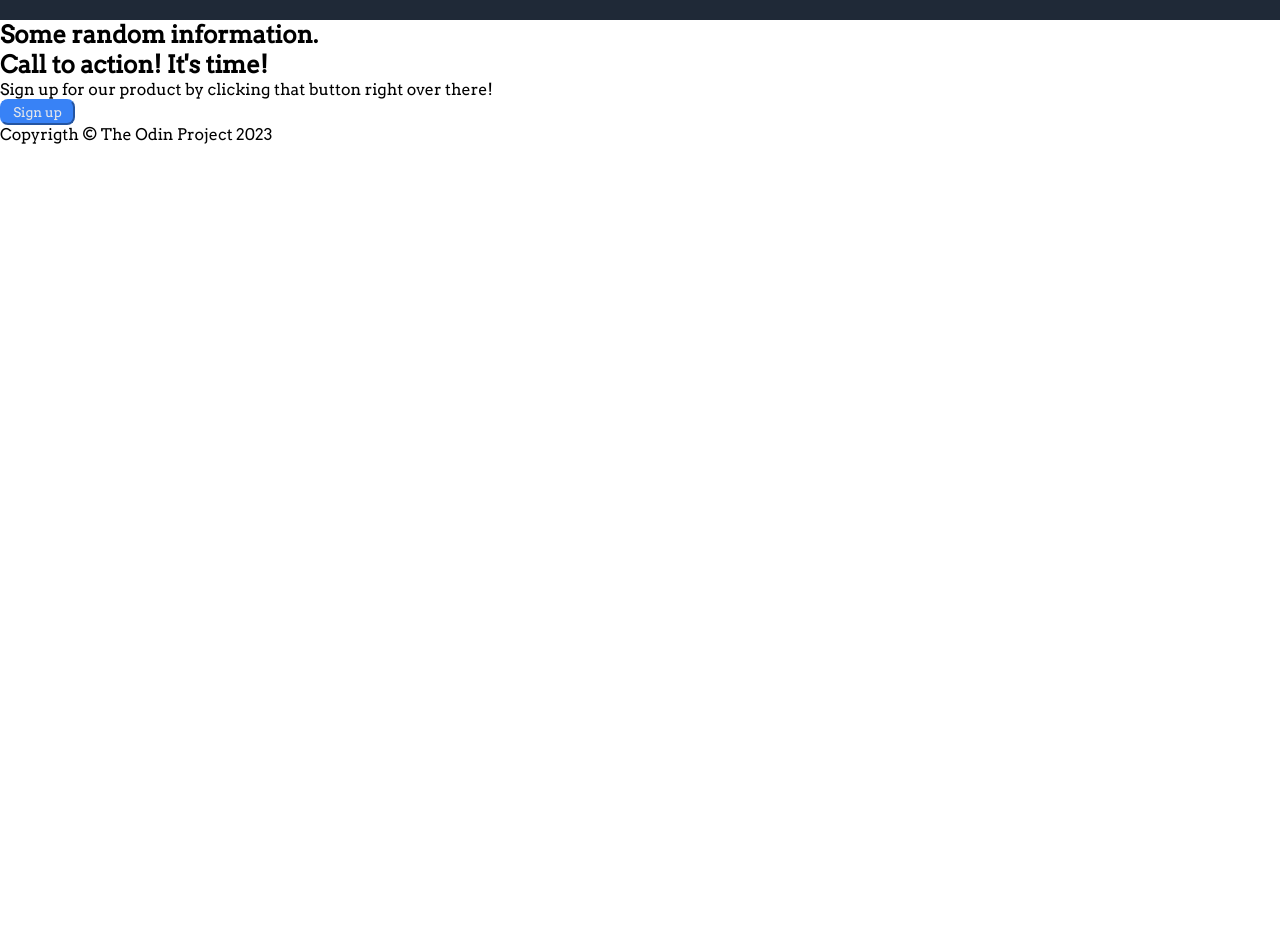
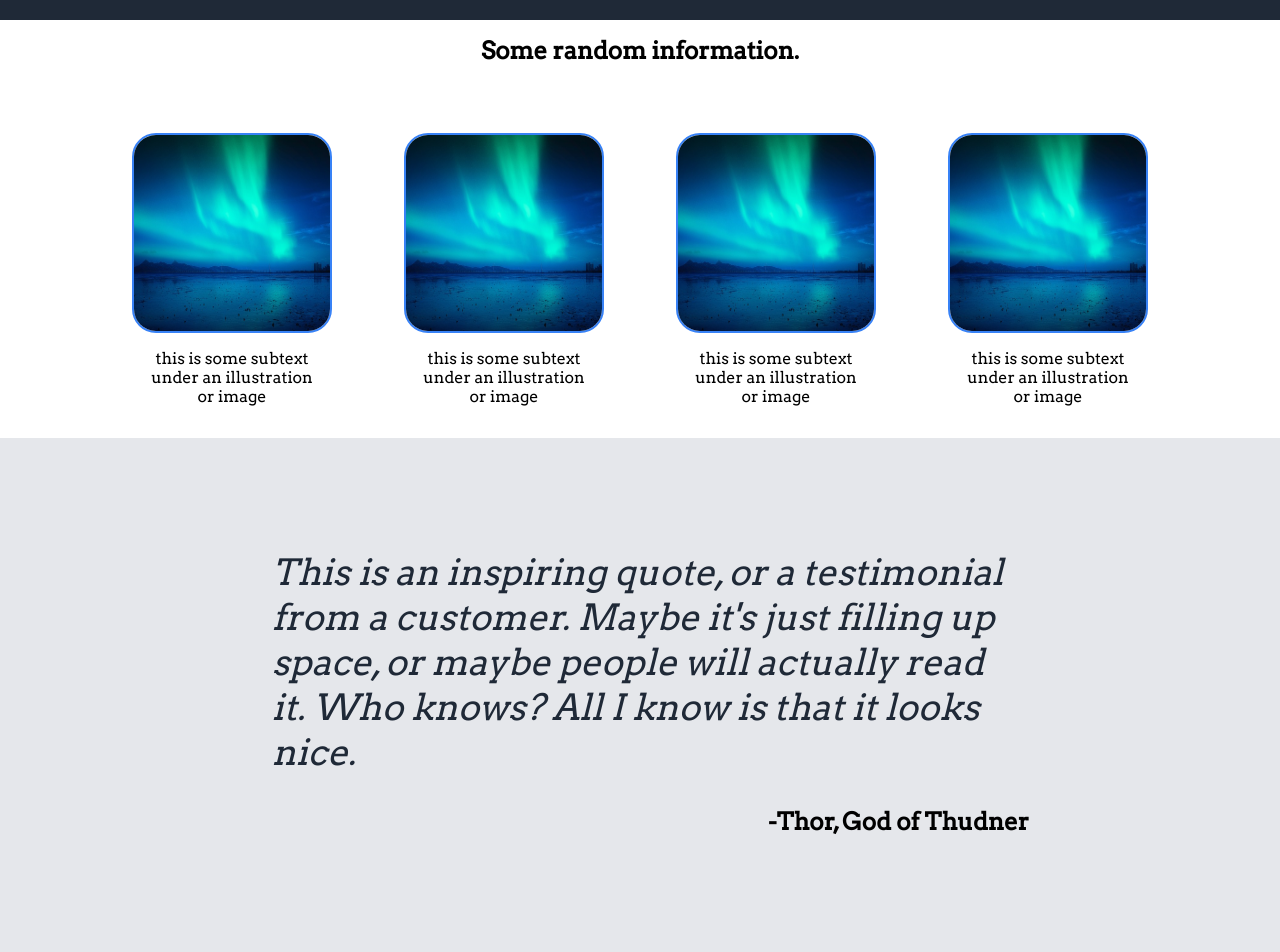
Before and after one commit to bobul/odin-landing-page, a plain HTML site: page index.html in a window 1280 px wide. Shown: the part 540-1492 px from the top of the page. Before the commit the page ends 800 px from the top, so only its background shows below. Drawn offline with Linux system fonts and the light colour scheme.

Commit message:
Create a header of the page. A bit of footer

```diff
--- a/index.html
+++ b/index.html
@@ -34,25 +34,49 @@
             </section>
     </header>
     <main>
-        <section>
-            <h2>Some random information.</h2>
+        <section class="flex-images">
+            <div class="random-info">
+                <h2>Some random information.</h2>
+            </div>
+            <div class="img-container">
+                <div class="img-item 1">
+                    <img src="./images/sea.jpg" alt="img1">
+                    <p>this is some subtext under an illustration or image</p>
+                </div>
+                <div class="img-item 2">
+                    <img src="./images/sea.jpg" alt="img2">
+                    <p>this is some subtext under an illustration or image</p>
+                </div>
+                <div class="img-item 3">
+                    <img src="./images/sea.jpg" alt="img3">
+                    <p>this is some subtext under an illustration or image</p>
+                </div>
+                <div class="img-item 4">
+                    <img src="./images/sea.jpg" alt="img4">
+                    <p>this is some subtext under an illustration or image</p>
+                </div>
+                </div>
         </section>
-        <section>
-            <article>
-                <p></p>
-                <h2></h2>
-            </article>
-        </section>
-        <section>
-            <div class="sign-up-container">
-                <h2>Call to action! It's time!</h2>
-                <p>Sign up for our product by clicking that button right over there!</p>
-                <button>Sign up</button>
-            </div>
+        <section class="quote">
+                <p>This is an inspiring quote, or a testimonial from a customer. Maybe it's just filling up space, or maybe people will actually read it. Who knows? All I know is that it looks nice.</p>
+                <h2>-Thor, God of Thudner</h2>
         </section>
     </main>
     <footer>
-        <p>Copyrigth © The Odin Project 2023</p>
+        <section>
+            <div class="sign-up-container">
+                <div class="sign-up-item 1">
+                    <h2>Call to action! It's time!</h2>
+                    <p>Sign up for our product by clicking that button right over there!</p>
+                </div>
+                <div class="sign-up-item 2">
+                    <button class="sign-up-button">Sign up</button>
+                </div>
+            </div>
+        </section>
+        <section class="copyright-info">
+            <p>Copyrigth © The Odin Project 2023</p>
+        </section>
     </footer>
 </body>
 </html>
--- a/styles/style.scss
+++ b/styles/style.scss
@@ -75,8 +75,79 @@ button{
     border-radius: 0.5rem;
     border-color: $button-color;
     color: $secondary-text-color;
-    padding: 0.18rem;
+    padding: 0.2rem 0.7rem;
     width: 4.7rem;
     max-width: 5rem;
     max-height: auto;
 }
+
+main{
+    height: 150vh;
+    width: auto;
+    .flex-images{
+        .random-info h2{
+            padding-top: 1rem;
+            padding-bottom: 4.2rem;
+            text-align: center;
+        }
+        .img-container{
+            margin-left: 6rem;
+            margin-right: 6rem;
+            display: flex;
+            justify-content: center;
+            align-items: center;
+            // gap: 1.5rem;
+            // padding-bottom: 4rem;
+            .img-item{
+                display: flex;
+                flex-direction: column;
+                justify-content: center;
+                align-items: center;
+                gap: 1rem;
+                p{
+                    text-align: center;
+                    max-width: 60%;
+                }
+            }
+            img{
+                width: 200px;
+                height: 200px;
+                border-radius: 1.5rem;
+                border-width: 0.15rem;
+                border-color: $button-color;
+                border-style: solid;
+            }
+        }
+    }
+    .quote{
+        margin-top: 2rem;
+        height:50%;
+        background-color: $secondary-text-color;
+        // padding: 5rem 2rem 5rem 2rem;
+        p{
+
+            padding: 7rem 17rem 2rem 17rem;
+            font-size: 36px;
+            font-style: italic;
+            color: $dark-background-color;
+        }
+        h2{
+            // margin-top: 5rem;
+            padding-left: 60%;
+        }
+    }
+}
+
+footer{
+    margin-top: 2rem;
+    height: 60vh;
+    .sign-up-container{
+        margin-left: 25%;
+        margin-right: 25%;
+        background-color: $button-color;
+        display: flex;
+    }
+    .sign-up-button{
+        border-color: white;
+    }
+}
```
Also changed, not shown: images/sea.jpg (added), styles/style.css, 1 other file.
